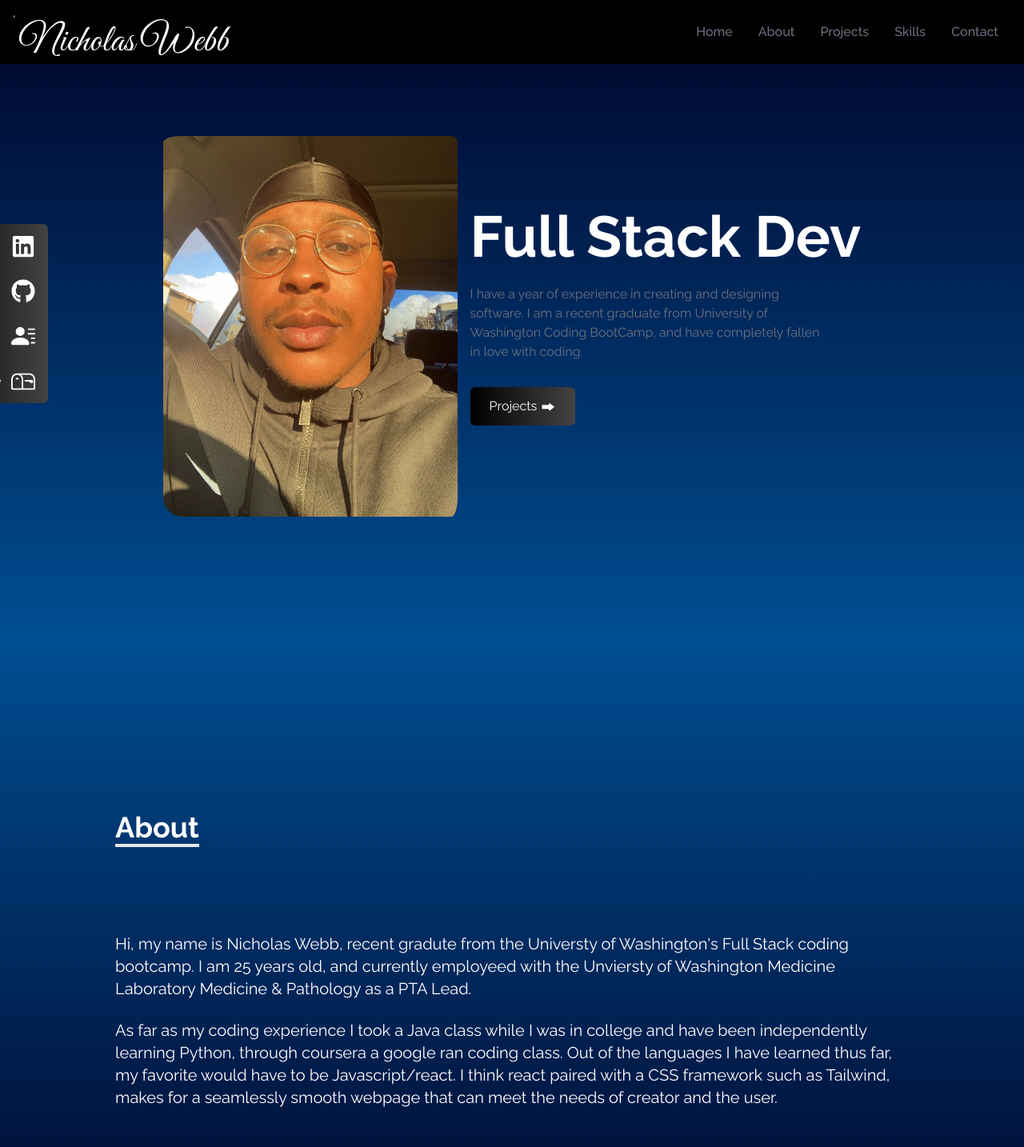
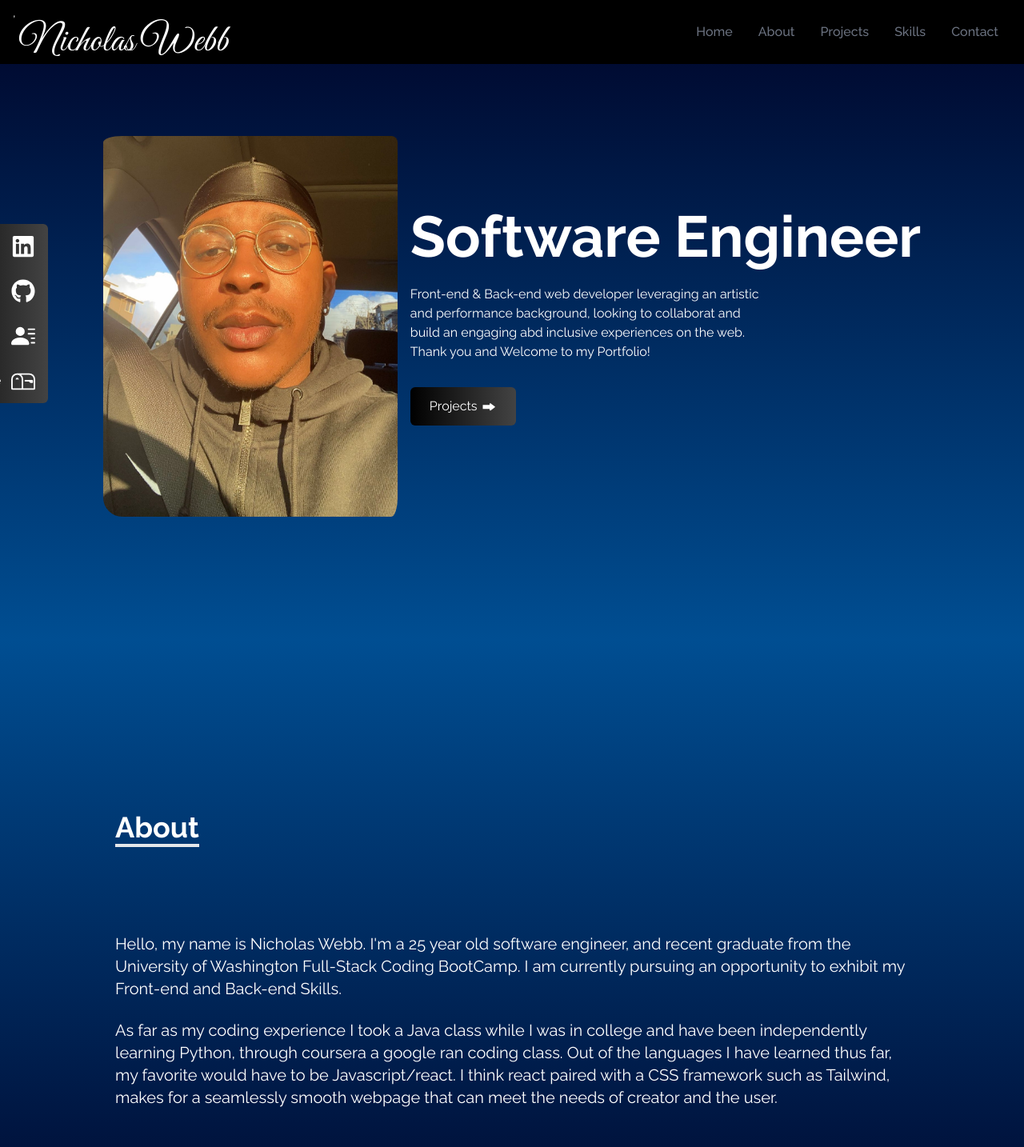
Before and after one commit to Kingnick253/Portolio-rework, a React (Create React App) app: page / in a window 1280 px wide. Shown: the top 1434 px of the page at 80% size. Built offline with nearby package versions, Linux system fonts and the light colour scheme.

Commit message:
Made some minor adjustments to my home page

```diff
--- a/src/pages/About.js
+++ b/src/pages/About.js
@@ -12,7 +12,7 @@ const About = () => {
 
             </div>
             <p className='text-xl mt-20'>
-                Hi, my name is Nicholas Webb, recent gradute from the Universty of Washington's Full Stack coding bootcamp. I am 25 years old, and currently employeed with the Unviersty of Washington Medicine Laboratory Medicine & Pathology as a PTA Lead.
+            Hello, my name is Nicholas Webb. I'm a 25 year old software engineer, and recent graduate from the University of Washington Full-Stack Coding BootCamp. I am currently pursuing an opportunity to exhibit my Front-end and Back-end Skills.
             </p>
 
             <br />
--- a/src/pages/Home.js
+++ b/src/pages/Home.js
@@ -10,8 +10,9 @@ const Home = () => {
                 <img src={ProfilePic} alt=" myself with the sun hitting my skin" className= "  h-auto w-96 mx-auto pr-4 pt-4 rounded-3xl md:min-h"/>
             </div>
             <div>
-                <h2 className='text-4xl sm:text-7xl font-bold'>Full Stack Dev </h2>
-                <p className= " text-gray-500  py-6 max-w-md">I have a year of experience in creating and designing software. I am a recent graduate from University of Washington Coding BootCamp, and have completely fallen in love with coding.</p>
+                <h2 className='text-4xl sm:text-7xl font-bold'>Software Engineer </h2>
+                <p className= " text-white-500  py-6 max-w-md">Front-end & Back-end web developer leveraging an artistic and performance background, looking to collaborat and build an engaging abd inclusive experiences on the web. Thank you and Welcome to my Portfolio!
+                </p>
 
                 <div>
                     <Link to="Projects" smooth duration={500} className="group cursor-pointer text-white w-fit px-6 py-3 my-2 flex items-center rounded-md bg-gradient-to-r from-DeepOne to-DeepTwo  hover:from-OrangeOne hover:to-OrangeTwo">
```
